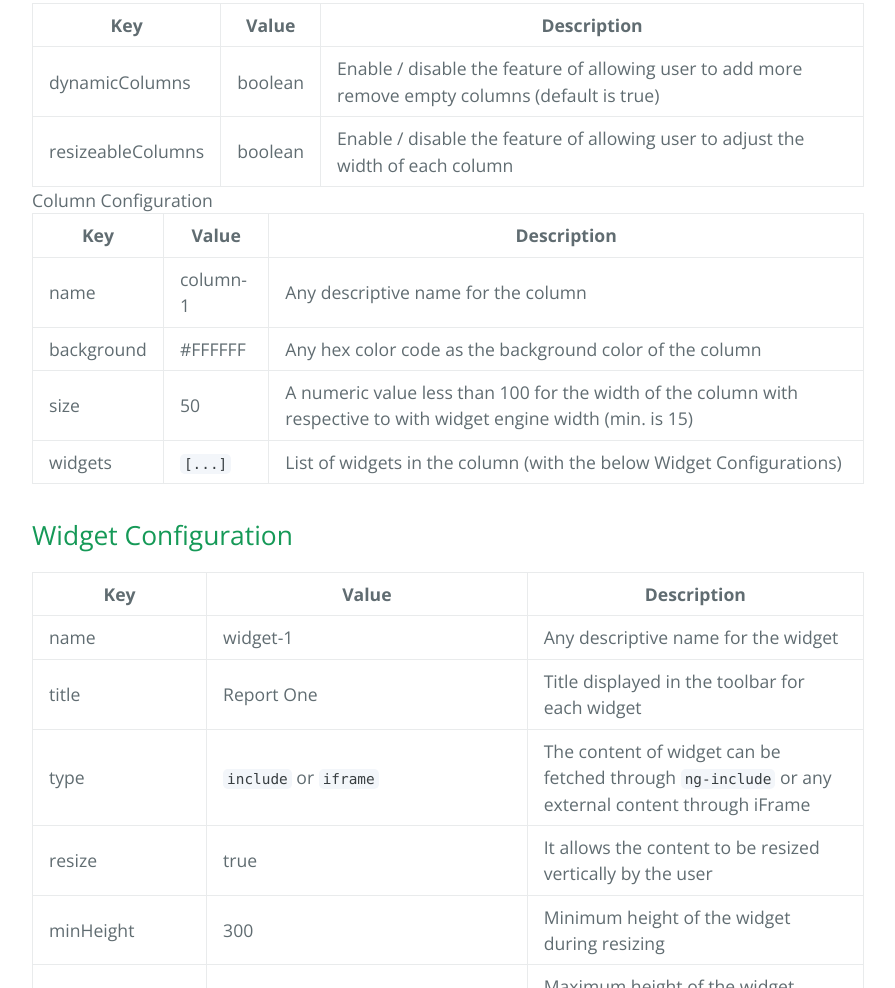
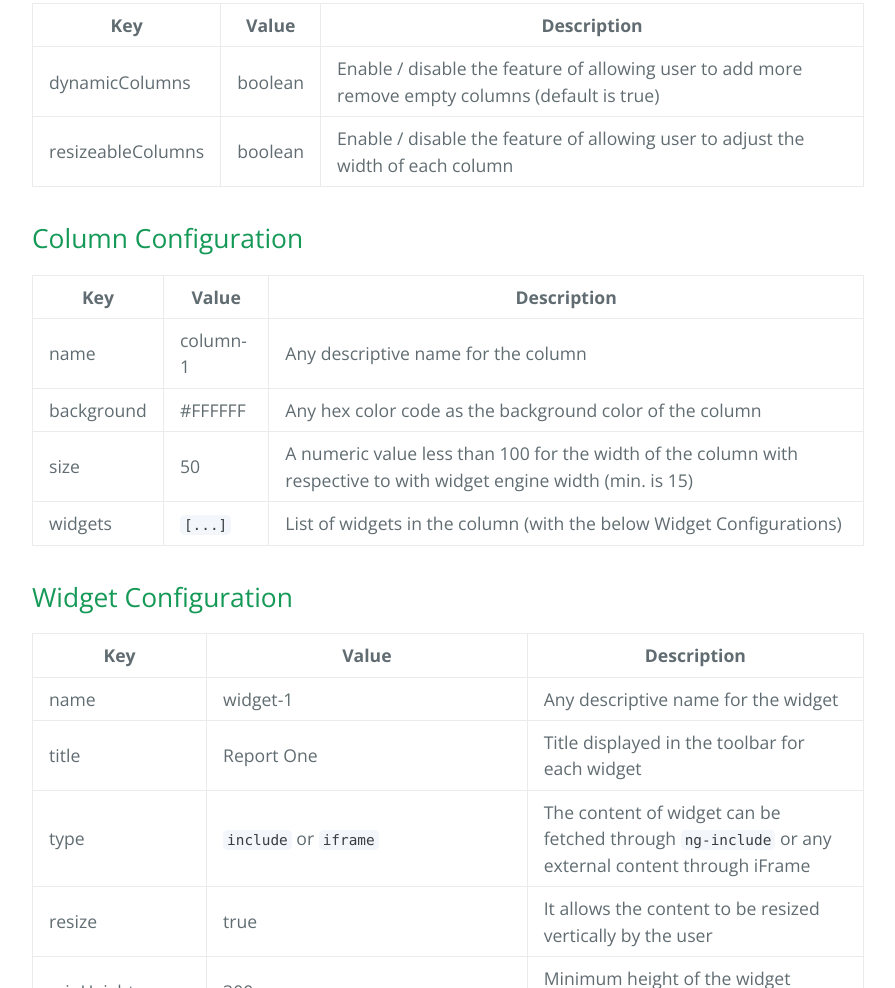
Before and after one commit to rajeshvaya/angular-material-widget-engine, a plain HTML site: page index.html in a window 1280 px wide. Shown: the part 2275-3263 px from the top of the page, without its empty margins (192-1087 px from the left). Drawn offline with nearby package versions, Linux system fonts and the light colour scheme.

Commit message:
fix: typo

```diff
--- a/index.html
+++ b/index.html
@@ -109,6 +109,7 @@
 </tbody>
 </table>
 
+<h2>
 <a id="column-configuration" class="anchor" href="#column-configuration" aria-hidden="true"><span aria-hidden="true" class="octicon octicon-link"></span></a>Column Configuration</h2>
 
 <table>
```
